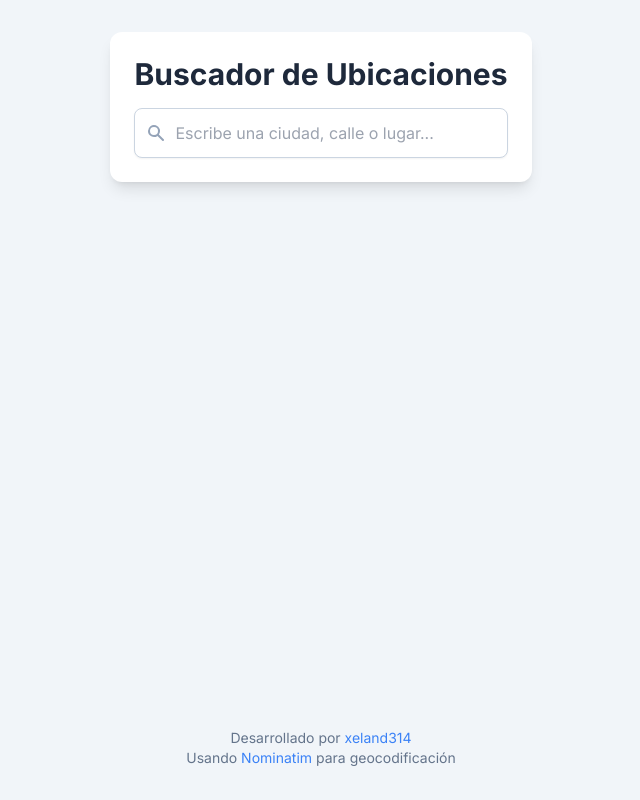
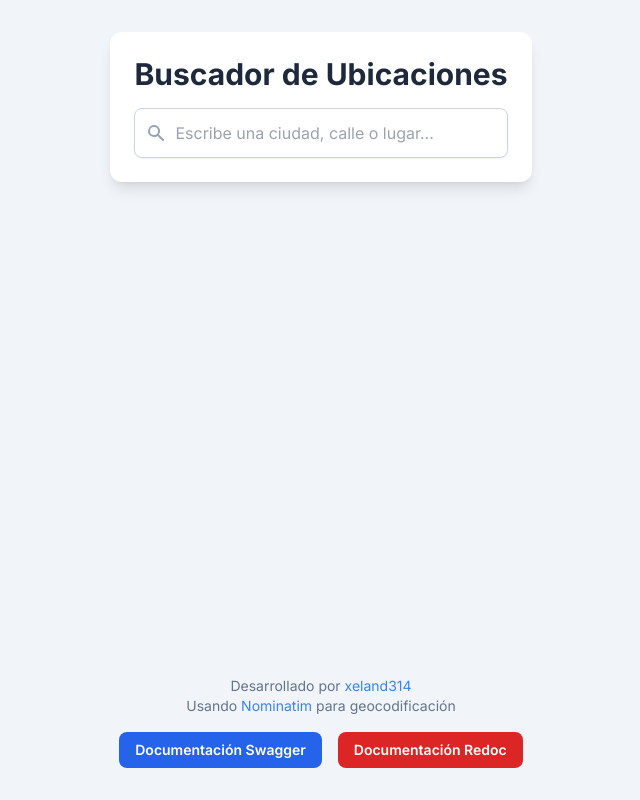
Before and after one commit to xeland314/autocompleter, a plain HTML site: page static/index.html in a window 1280 px wide. Shown: the whole page, without its empty margins (319-959 px from the left). Drawn offline with nearby package versions, Linux system fonts and the light colour scheme.

Commit message:
feat: add links in the footer to see the documentation

```diff
--- a/static/index.html
+++ b/static/index.html
@@ -108,10 +108,15 @@
     </div>
 
     <!-- Footer -->
-    <footer class="bottom-0 mt-8 text-center text-slate-500 text-sm">
-        <p>Desarrollado por <a href="https://xeland314.github.io" class="text-blue-500 hover:underline">xeland314</a>
-        </p>
+    <footer class="mt-8 text-center text-slate-500 text-sm">
+        <p>Desarrollado por <a href="https://xeland314.github.io" class="text-blue-500 hover:underline">xeland314</a></p>
         <p>Usando <a href="https://nominatim.org" class="text-blue-500 hover:underline">Nominatim</a> para geocodificación</p>
+
+        <!-- Documentation Buttons -->
+        <div class="mt-4 flex justify-center space-x-4">
+            <a href="/docs" target="_blank" class="bg-blue-600 text-white hover:bg-blue-700 font-semibold py-2 px-4 rounded-lg transition">Documentación Swagger</a>
+            <a href="/redoc" target="_blank" class="bg-red-600 text-white hover:bg-red-700 font-semibold py-2 px-4 rounded-lg transition">Documentación Redoc</a>
+        </div>
     </footer>
 
     <!-- Leaflet JS -->
```
